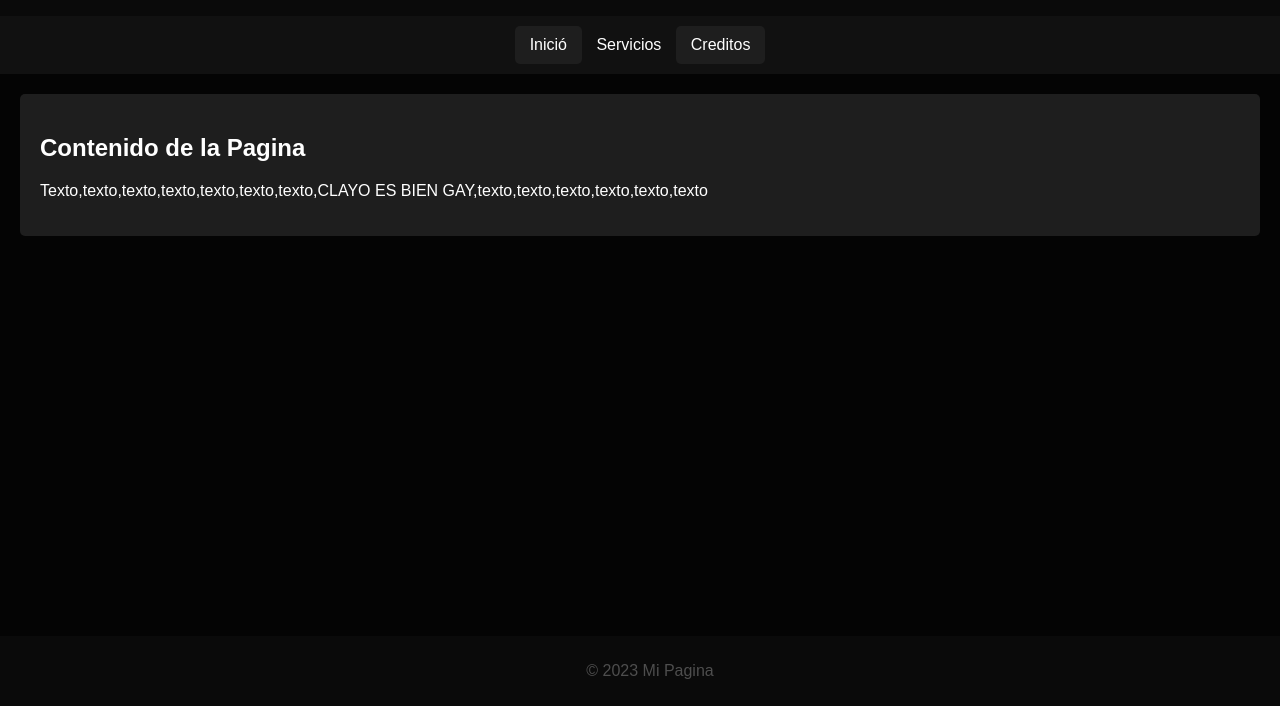
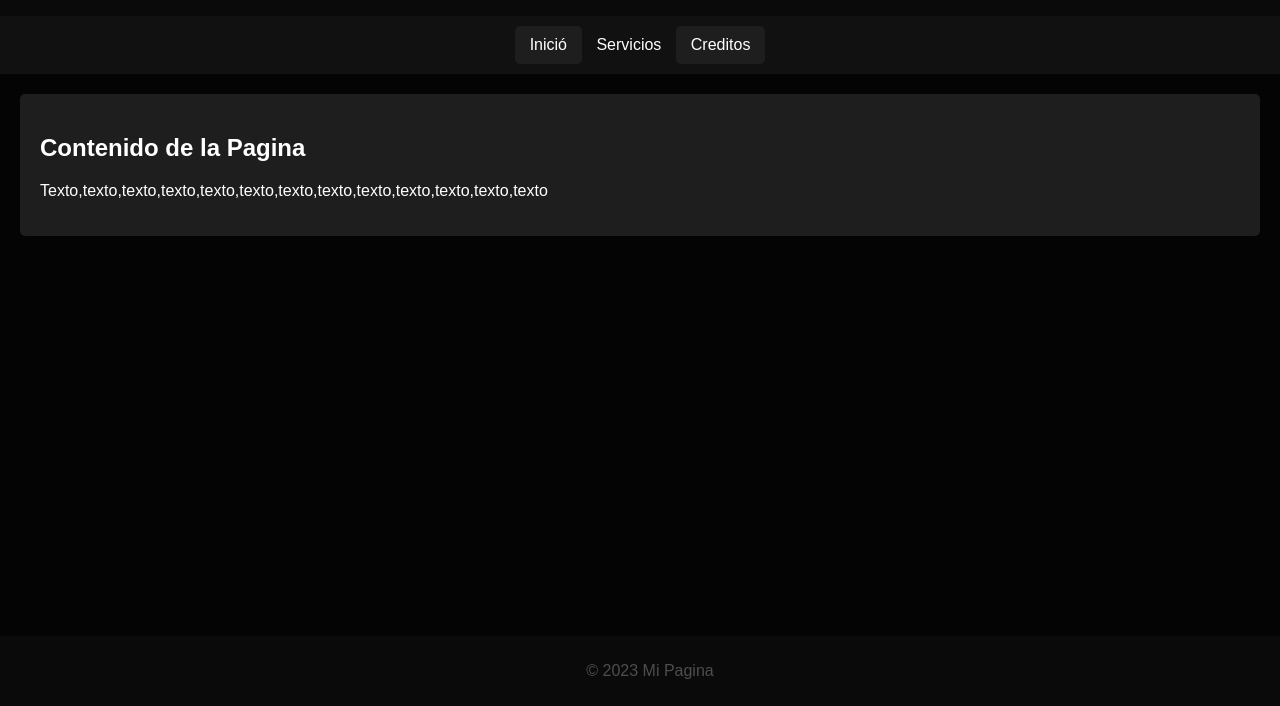
Before and after one commit to MorsAlba1/Prueba1, a plain HTML site: page docs/backup/index1.html in a window 1280 px wide. Shown: the part 94-800 px from the top of the page. Drawn offline with Linux system fonts and the light colour scheme.

Commit message:
Update index1.html

```diff
--- a/docs/backup/index1.html
+++ b/docs/backup/index1.html
@@ -34,7 +34,7 @@
 
     <section id="contenido-seccion">
         <h2>Contenido de la Pagina</h2>
-        <p>Texto,texto,texto,texto,texto,texto,texto,CLAYO ES BIEN GAY,texto,texto,texto,texto,texto,texto</p>
+        <p>Texto,texto,texto,texto,texto,texto,texto,texto,texto,texto,texto,texto,texto</p>
         <!-- Agrega mÃ¡s contenido segÃºn sea necesario -->
     </section>
 
```
